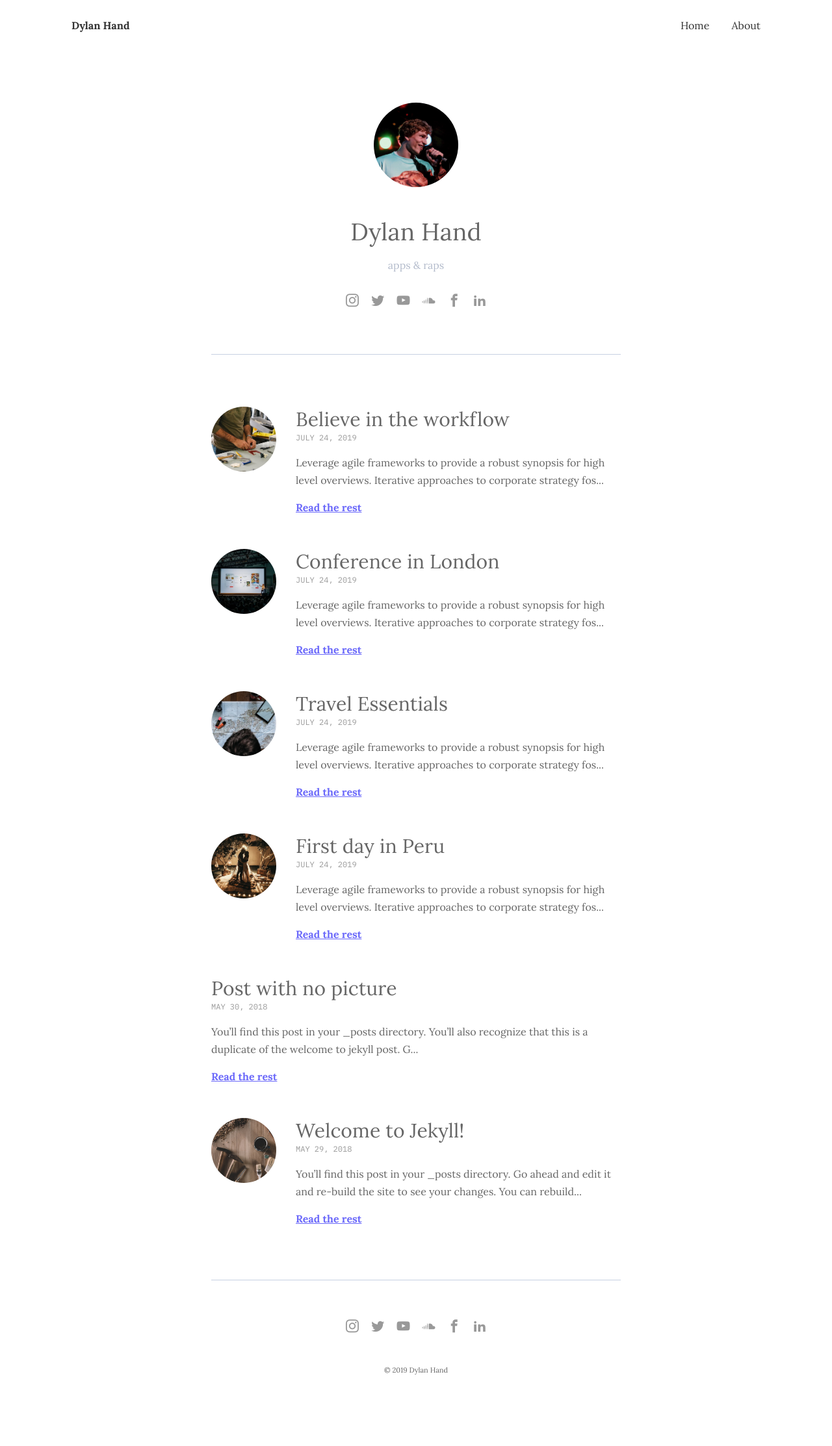
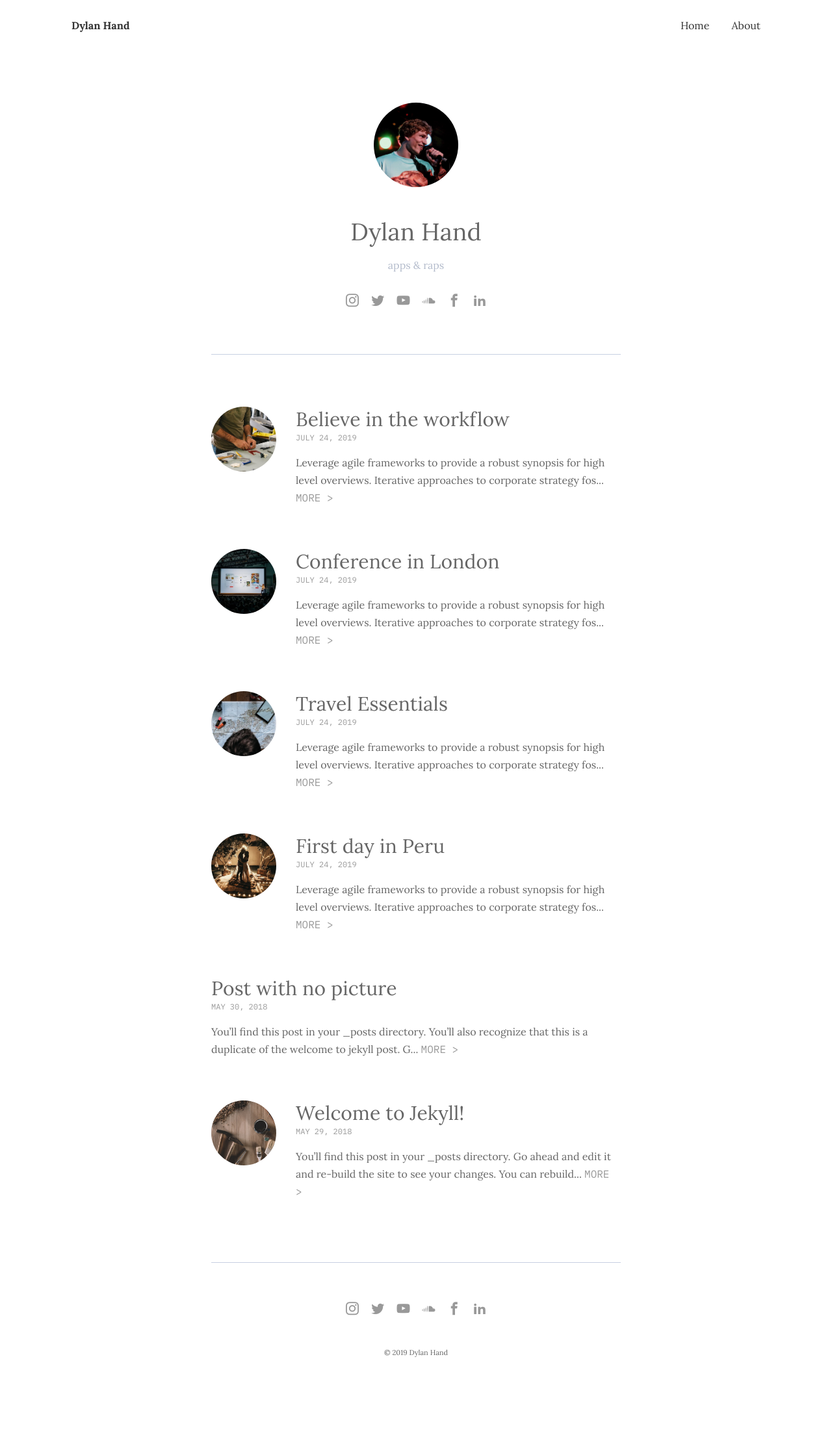
Before and after one commit to dylanhand/dylanhand.github.io, a Jekyll site: the page built from index.html, in a window 1280 px wide. Shown: the whole page at 65% size. Built offline with Jekyll 4.4.1, drawn with Linux system fonts in a browser that asks for light colours; some web fonts are replaced; after the commit the page ends 2199 px from its top, so only the background shows below that.

Commit message:
Improve "More" link on articles
- Change text from "Read the rest" to "More >"
- Change color from purple to dark gray
- Change font to monospace

```diff
--- a/_sass/4-layouts/_article.scss
+++ b/_sass/4-layouts/_article.scss
@@ -53,9 +53,10 @@
 }
 
 .read-more {
-  font-weight: 700;
+  font-family: 'IBM Plex Mono', monospace;
+  font-weight: 500;
   font-size: 16px;
   line-height: 27px;
-  text-decoration: underline;
-  color: $primary-color;
+  text-decoration: none;
+  color: $gray-dark;
 }
--- a/index.html
+++ b/index.html
@@ -31,8 +31,10 @@ layout: default
         <div class="article__meta">
           <span class="article__date"><time datetime="{{ post.date | date_to_xmlschema }}">{% assign date_format = site.minima.date_format | default: "%B %-d, %Y" %}{{ post.date | date: date_format }}</time></span>
         </div>
-        <p class="article__excerpt">{% if post.description %}{{ post.description }}{% else %}{{ post.content | strip_html | truncate: 130 }}{% endif %}</p>
-        <a href="{{ post.url | prepend: site.baseurl }}" class="read-more">Read the rest</a>
+        <p class="article__excerpt">
+          {% if post.description %}{{ post.description }}{% else %}{{ post.content | strip_html | truncate: 130 }}{% endif %}
+          <a href="{{ post.url | prepend: site.baseurl }}" class="read-more">MORE ></a>
+        </p>
       </div>
     </div>
     {% endfor %}
```
